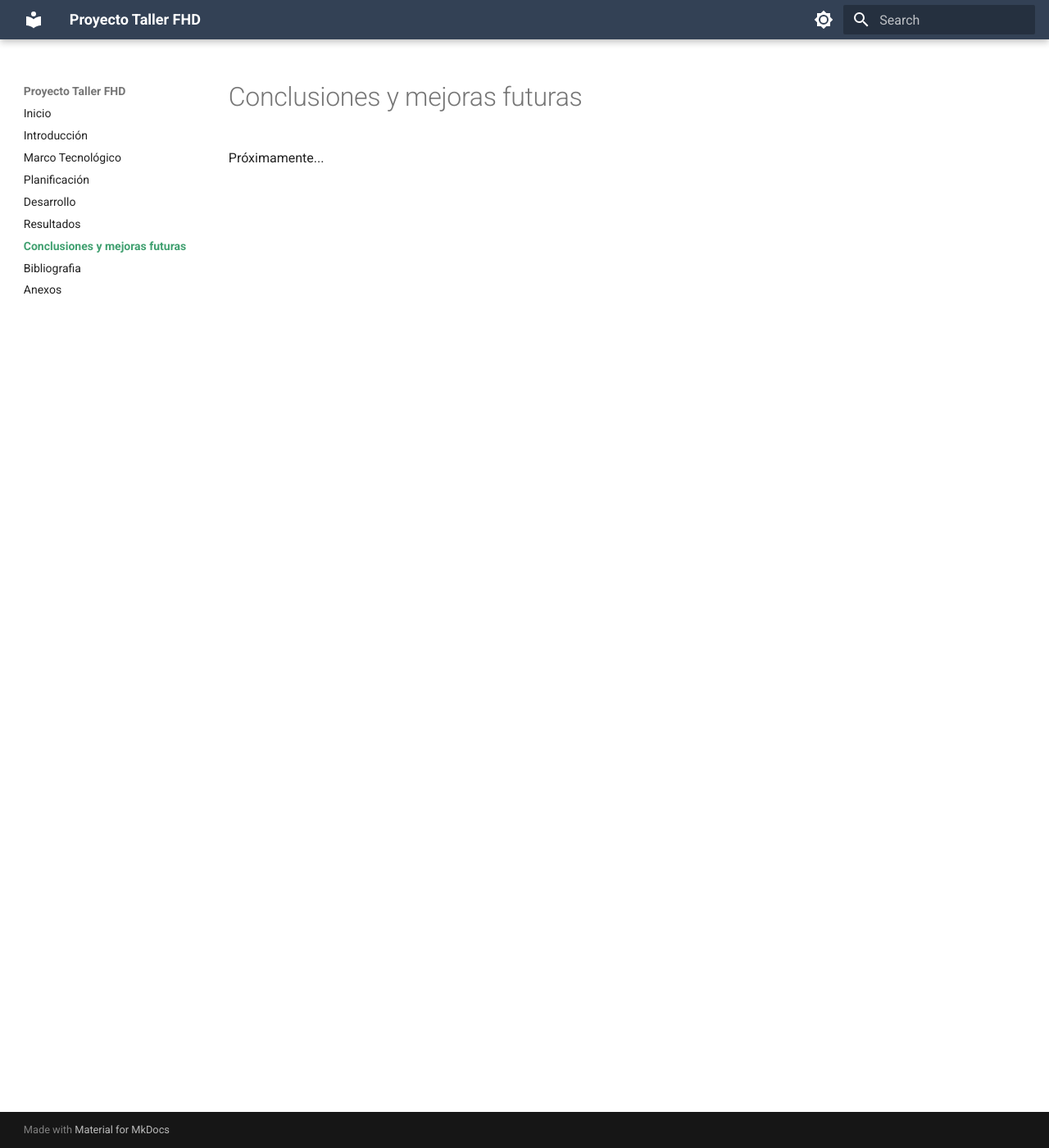
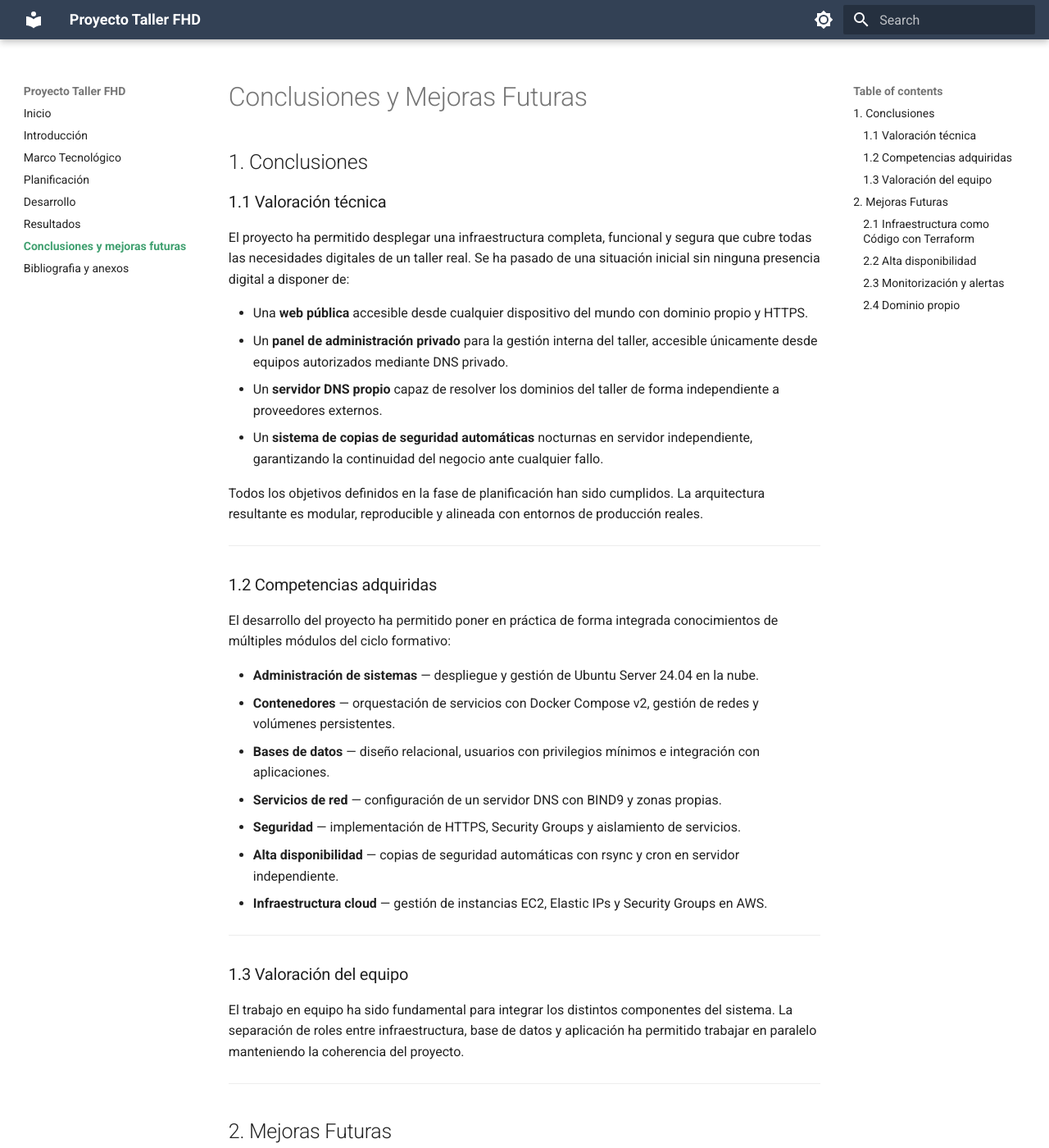
Before and after one commit to elimpermeable/Proyecto_Intermodular2ASIR_IJJ, an MkDocs documentation site: the page built from docs/06_Conclusiones_y_mejoras_futuras.md, in a window 1280 px wide and 1400 px high. Shown: the whole window at 82% size. Built offline with MkDocs 1.6.1 and Material for MkDocs 9.7.7, drawn with Linux system fonts in a browser that asks for light colours; some of the changed text lies outside the part shown.

Commit message:
Actualizacion final

```diff
--- a/docs/06_Conclusiones_y_mejoras_futuras.md
+++ b/docs/06_Conclusiones_y_mejoras_futuras.md
@@ -1,2 +1,64 @@
-# Conclusiones y mejoras futuras
-Próximamente...
+# Conclusiones y Mejoras Futuras
+
+## 1. Conclusiones
+
+### 1.1 Valoración técnica
+
+El proyecto ha permitido desplegar una infraestructura completa, funcional y segura que cubre todas las necesidades digitales de un taller real. Se ha pasado de una situación inicial sin ninguna presencia digital a disponer de:
+
+- Una **web pública** accesible desde cualquier dispositivo del mundo con dominio propio y HTTPS.
+- Un **panel de administración privado** para la gestión interna del taller, accesible únicamente desde equipos autorizados mediante DNS privado.
+- Un **servidor DNS propio** capaz de resolver los dominios del taller de forma independiente a proveedores externos.
+- Un **sistema de copias de seguridad automáticas** nocturnas en servidor independiente, garantizando la continuidad del negocio ante cualquier fallo.
+
+Todos los objetivos definidos en la fase de planificación han sido cumplidos. La arquitectura resultante es modular, reproducible y alineada con entornos de producción reales.
+
+---
+
+### 1.2 Competencias adquiridas
+
+El desarrollo del proyecto ha permitido poner en práctica de forma integrada conocimientos de múltiples módulos del ciclo formativo:
+
+- **Administración de sistemas** — despliegue y gestión de Ubuntu Server 24.04 en la nube.
+- **Contenedores** — orquestación de servicios con Docker Compose v2, gestión de redes y volúmenes persistentes.
+- **Bases de datos** — diseño relacional, usuarios con privilegios mínimos e integración con aplicaciones.
+- **Servicios de red** — configuración de un servidor DNS con BIND9 y zonas propias.
+- **Seguridad** — implementación de HTTPS, Security Groups y aislamiento de servicios.
+- **Alta disponibilidad** — copias de seguridad automáticas con rsync y cron en servidor independiente.
+- **Infraestructura cloud** — gestión de instancias EC2, Elastic IPs y Security Groups en AWS.
+
+---
+
+### 1.3 Valoración del equipo
+
+El trabajo en equipo ha sido fundamental para integrar los distintos componentes del sistema. La separación de roles entre infraestructura, base de datos y aplicación ha permitido trabajar en paralelo manteniendo la coherencia del proyecto.
+
+---
+
+## 2. Mejoras Futuras
+
+La infraestructura actual es completamente funcional. Sin embargo, existen líneas de evolución que llevarían el sistema a un nivel profesional superior.
+
+---
+
+### 2.1 Infraestructura como Código con Terraform
+
+Actualmente toda la infraestructura AWS se ha creado manualmente desde la consola web. Con **Terraform** se describiría toda la infraestructura en archivos de texto versionados en Git, de forma que con un solo comando se recrearían las tres instancias, sus Elastic IPs y los Security Groups en cualquier cuenta AWS en cuestión de minutos. Esto elimina el riesgo de error humano y convierte el despliegue en un proceso completamente automatizado y repetible.
+
+---
+
+### 2.2 Alta disponibilidad
+
+La infraestructura actual depende de una única instancia principal. Una mejora significativa sería añadir un **balanceador de carga** que distribuyera el tráfico entre dos instancias, garantizando que el servicio siga disponible aunque una de ellas fallara.
+
+---
+
+### 2.3 Monitorización y alertas
+
+Actualmente no existe monitorización activa. Con herramientas como **Grafana + Prometheus** se podría visualizar en tiempo real el estado de los contenedores y recibir alertas automáticas si algún servicio cae o supera umbrales críticos.
+
+---
+
+### 2.4 Dominio propio
+
+Actualmente el dominio depende de un tercero. Para un entorno de producción real sería recomendable registrar un dominio propio como `fhdproyects.com`, lo que proporcionaría independencia total y una imagen más profesional de cara al cliente.
--- a/mkdocs.yml
+++ b/mkdocs.yml
@@ -36,8 +36,7 @@ nav:
   - Desarrollo: 04_Desarrollo.md
   - Resultados: 05_Resultados.md
   - Conclusiones y mejoras futuras: 06_Conclusiones_y_mejoras_futuras.md
-  - Bibliografia: 07_Bibliografia.md
-  - Anexos: 08_Anexos.md
+  - Bibliografia y anexos: 07_Bibliografiayanexos.md
 
 
 #  - Guía: guia.md
```
Also changed, not shown: docs/07_Bibliografia.md (deleted, +0 -2 lines), docs/07_Bibliografiayanexos.md (added, +158 -0 lines), docs/08_Anexos.md (deleted, +0 -2 lines).
